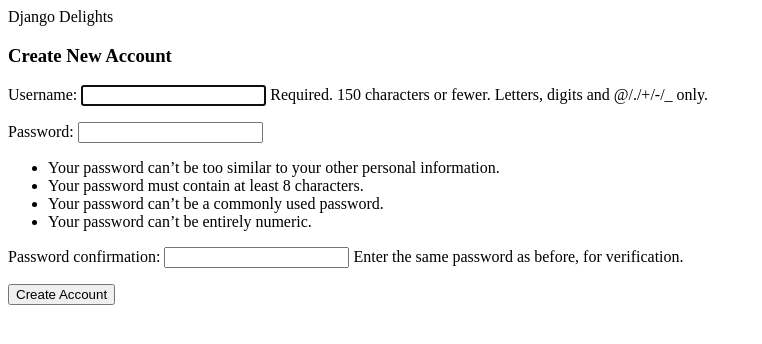
After one commit to RobertMcIsaac/django_delights, a Django app: page /inventory/signup/ in a window 1280 px wide. The commit adds this page. Shown: the top 344 px of the page, without its empty margins (0-762 px from the left). Run offline with Django 4.2, Linux system fonts and the light colour scheme.

Commit message:
Created signup template, view and urlpattern

```diff
--- a/inventory/models.py
+++ b/inventory/models.py
@@ -8,13 +8,13 @@ class Ingredient(models.Model):
     name = models.CharField(max_length=100, unique=True)
     cost_per_unit = models.DecimalField(max_digits=5, decimal_places=2)
     quantity_available = models.DecimalField(max_digits=5, decimal_places=2)
-# Define constants at class level for MEASUREMENT_UNIT_CHOICES
+    # Define constants at class level for MEASUREMENT_UNIT_CHOICES
     GRAMS = "GR"
     MILILITRES = "ML"
     NUMBER = "NU"
     TEASPOON = "TS"
     TABLESPOON = "TB"
-# Define MEASUREMENT_UNIT_CHOICES for measurement_unit field
+    # Define MEASUREMENT_UNIT_CHOICES for measurement_unit field
     MEASUREMENT_UNIT_CHOICES = [
         (GRAMS, "Grams"),
         (MILILITRES, "Mililitres"),
@@ -22,7 +22,7 @@ class Ingredient(models.Model):
         (TEASPOON, "Teaspoon"),
         (TABLESPOON, "Tablespoon")
     ]
-# Define measurement_unit field with choices option
+    # Define measurement_unit field with choices option
     measurement_unit = models.CharField(
         max_length=2,
         choices=MEASUREMENT_UNIT_CHOICES,
--- a/inventory/templates/registration/login.html
+++ b/inventory/templates/registration/login.html
@@ -14,11 +14,15 @@
         <h3>Login</h3>
     </div>
     <div>
-        <form class="login" action="" method="post">
+        <form class="login" action="{% url 'login' %}" method="POST">
             {% csrf_token %}
             {{form.as_p}}
             <button type="submit">Login</button>
         </form>
     </div>
+    <div>
+        <p>Don't have an account? Sign up here:</p>
+        <a href="{% url 'signup' %}"><button>Create new account</button></a>
+    </div>
 </section>
 {% endblock content %}
--- /dev/null
+++ b/inventory/templates/registration/signup.html
@@ -0,0 +1,26 @@
+{% extends "inventory/base.html" %}
+
+{% block title %}Signup - Django Delights{% endblock title %}
+
+{% block header %}
+<div>
+    <span>Django Delights</span>
+</div>
+{% endblock header %}
+
+{% block content %}
+
+<section>
+    <div>
+        <h3>Create New Account</h3>
+    </div>
+    <div>
+        <form class="signup" action="{% url 'signup' %}" method="POST">
+            {% csrf_token %}
+            {{ form.as_p }}
+            <button type="submit">Create Account</button>
+        </form>
+    </div>
+</section>
+
+{% endblock content %}
--- a/inventory/urls.py
+++ b/inventory/urls.py
@@ -6,4 +6,5 @@ urlpatterns = [
     path('', views.home_view, name="home"),
     path('login/', views.InventoryLoginView.as_view(), name="login"),
     path('logout/', LogoutView.as_view(), name="logout"),
+    path('signup/', views.SignUpView.as_view(),name="signup"),
 ]
--- a/inventory/views.py
+++ b/inventory/views.py
@@ -2,11 +2,20 @@ from django.shortcuts import render, redirect
 from django.contrib.auth.models import User
 from django.contrib.auth import authenticate, login, logout
 from django.contrib.auth import views as auth_views
+from django.contrib.auth.forms import UserCreationForm
+from django.urls import reverse_lazy
+from django.views.generic import CreateView, ListView, DetailView, UpdateView, DeleteView
 
 # LOGIN VIEW (built-in)
 class InventoryLoginView(auth_views.LoginView):
     template_name = "registration/login.html"
     redirect_authenticated_user = True
+
+# SIGNUP VIEW
+class SignUpView(CreateView):
+    form_class = UserCreationForm
+    success_url = reverse_lazy("login")
+    template_name = "registration/signup.html"
 
 # # LOGIN VIEW (custom)
 # def login_view(request):
```
Also changed, not shown: inventory/templates/inventory/signup.html (deleted).
